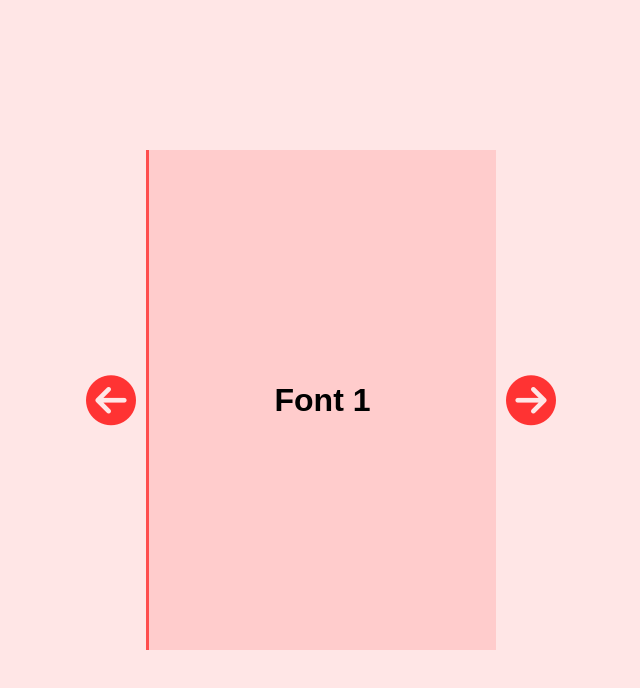
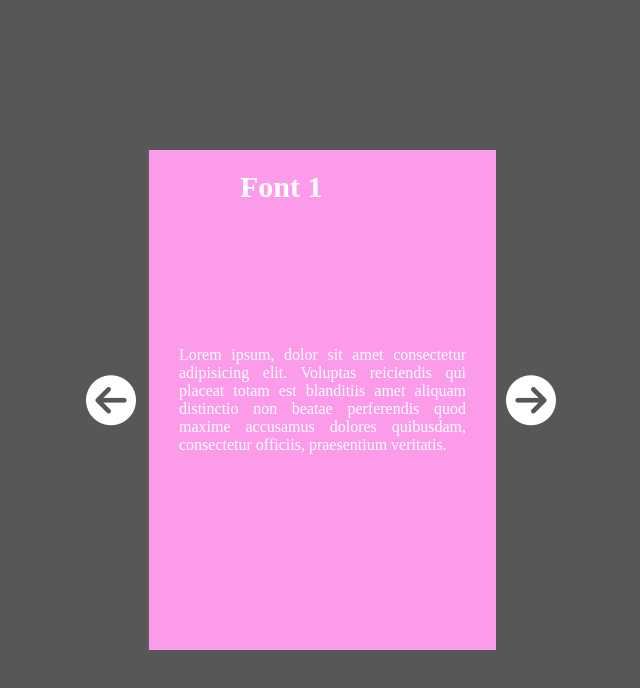
Before and after one commit to flcwalker/Flip-book, a plain HTML site: page index.html in a window 1280 px wide. Shown: the whole page, without its empty margins (319-959 px from the left). Drawn offline with Linux system fonts and the light colour scheme.

Commit message:
Add files via upload
Ajuste de estilos, se posicionan correctamente los títulos y los párrafos.

```diff
--- a/index.html
+++ b/index.html
@@ -11,30 +11,35 @@
 </head>
 <body>
     <!-- Previous Button -->
-    <button id="prev-btn">
-        <i class="fas fa-arrow-circle-left"></i>
+    <button id="prev-btn" aria-label="Página anterior">
+        <i class="fas fa-arrow-circle-left" aria-hidden="true"></i>
     </button>
 
     <!-- Book -->
     <div id="book" class="book">
         <!-- Paper 1 -->
-        <div id="p1" class="paper">
+        <div id="p1" class="paper" aria-labelledby="f1 b1">
             <div class="front">
                 <div id="f1" class="front-content">
                     <h1>Font 1</h1>
+                    <p>Lorem ipsum, dolor sit amet consectetur adipisicing elit. Voluptas reiciendis qui placeat totam est blanditiis amet aliquam distinctio non beatae perferendis quod maxime accusamus dolores quibusdam, consectetur officiis, praesentium veritatis.</p>
+                    <img src="" alt="">
                 </div>
             </div>
             <div class="back">
                 <div id="b1" class="back-content">
                     <h1>Back 1</h1>
+
                 </div>
             </div>
         </div>
         <!-- Paper 2 -->
-        <div id="p2" class="paper">
+        <div id="p2" class="paper" aria-labelledby="f2 b2">
             <div class="front">
                 <div id="f2" class="front-content">
                     <h1>Front 2</h1>
+                    <p>Lorem ipsum, dolor sit amet consectetur adipisicing elit. Voluptas reiciendis qui placeat totam est blanditiis amet aliquam distinctio non beatae perferendis quod maxime accusamus dolores quibusdam, consectetur officiis, praesentium veritatis.</p>
+                    <img src="" alt="">
                 </div>
             </div>
             <div class="back">
@@ -44,10 +49,12 @@
             </div>
         </div>
         <!-- Paper 3 -->
-        <div id="p3" class="paper">
+        <div id="p3" class="paper" aria-labelledby="f3 b3">
             <div class="front">
                 <div id="f3" class="front-content">
                     <h1>Front 3</h1>
+                    <p>Lorem ipsum, dolor sit amet consectetur adipisicing elit. Voluptas reiciendis qui placeat totam est blanditiis amet aliquam distinctio non beatae perferendis quod maxime accusamus dolores quibusdam, consectetur officiis, praesentium veritatis.</p>
+                    <img src="" alt="">
                 </div>
             </div>
             <div class="back">
@@ -57,10 +64,12 @@
             </div>
         </div>
         <!-- Paper 4 -->
-        <div id="p4" class="paper">
+        <div id="p4" class="paper" aria-labelledby="f4 b4">
             <div class="front">
                 <div id="f4" class="front-content">
                     <h1>Front 4</h1>
+                    <p>Lorem ipsum, dolor sit amet consectetur adipisicing elit. Voluptas reiciendis qui placeat totam est blanditiis amet aliquam distinctio non beatae perferendis quod maxime accusamus dolores quibusdam, consectetur officiis, praesentium veritatis.</p>
+                    <img src="" alt="">
                 </div>
             </div>
             <div class="back">
@@ -70,10 +79,12 @@
             </div>
         </div>
         <!-- Paper 5 -->
-        <div id="p5" class="paper">
+        <div id="p5" class="paper" aria-labelledby="f5 b5">
             <div class="front">
                 <div id="f5" class="front-content">
                     <h1>Front 5</h1>
+                    <p>Lorem ipsum, dolor sit amet consectetur adipisicing elit. Voluptas reiciendis qui placeat totam est blanditiis amet aliquam distinctio non beatae perferendis quod maxime accusamus dolores quibusdam, consectetur officiis, praesentium veritatis.</p>
+                    <img src="" alt="">
                 </div>
             </div>
             <div class="back">
@@ -83,10 +94,12 @@
             </div>
         </div>
         <!-- Paper 6 -->
-        <div id="p6" class="paper">
+        <div id="p6" class="paper" aria-labelledby="f6 b6">
             <div class="front">
                 <div id="f6" class="front-content">
                     <h1>Front 6</h1>
+                    <p>Lorem ipsum, dolor sit amet consectetur adipisicing elit. Voluptas reiciendis qui placeat totam est blanditiis amet aliquam distinctio non beatae perferendis quod maxime accusamus dolores quibusdam, consectetur officiis, praesentium veritatis.</p>
+                    <img src="" alt="">
                 </div>
             </div>
             <div class="back">
@@ -96,10 +109,12 @@
             </div>
         </div>
         <!-- Paper 7 -->
-        <div id="p7" class="paper">
+        <div id="p7" class="paper" aria-labelledby="f7 b7">
             <div class="front">
                 <div id="f7" class="front-content">
                     <h1>Front 7</h1>
+                    <p>Lorem ipsum, dolor sit amet consectetur adipisicing elit. Voluptas reiciendis qui placeat totam est blanditiis amet aliquam distinctio non beatae perferendis quod maxime accusamus dolores quibusdam, consectetur officiis, praesentium veritatis.</p>
+                    <img src="" alt="">
                 </div>
             </div>
             <div class="back">
@@ -109,10 +124,12 @@
             </div>
         </div>
         <!-- Paper 8 -->
-        <div id="p8" class="paper">
+        <div id="p8" class="paper" aria-labelledby="f8 b8">
             <div class="front">
                 <div id="f8" class="front-content">
                     <h1>Front 8</h1>
+                    <p>Lorem ipsum, dolor sit amet consectetur adipisicing elit. Voluptas reiciendis qui placeat totam est blanditiis amet aliquam distinctio non beatae perferendis quod maxime accusamus dolores quibusdam, consectetur officiis, praesentium veritatis.</p>
+                    <img src="" alt="">
                 </div>
             </div>
             <div class="back">
@@ -122,10 +139,12 @@
             </div>
         </div>
         <!-- Paper 9 -->
-        <div id="p9" class="paper">
+        <div id="p9" class="paper" aria-labelledby="f9 b9">
             <div class="front">
                 <div id="f9" class="front-content">
                     <h1>Front 9</h1>
+                    <p>Lorem ipsum, dolor sit amet consectetur adipisicing elit. Voluptas reiciendis qui placeat totam est blanditiis amet aliquam distinctio non beatae perferendis quod maxime accusamus dolores quibusdam, consectetur officiis, praesentium veritatis.</p>
+                    <img src="" alt="">
                 </div>
             </div>
             <div class="back">
@@ -135,10 +154,12 @@
             </div>
         </div>
         <!-- Paper 10 -->
-        <div id="p10" class="paper">
+        <div id="p10" class="paper" aria-labelledby="f10 b10">
             <div class="front">
                 <div id="f10" class="front-content">
                     <h1>Front 10</h1>
+                    <p>Lorem ipsum, dolor sit amet consectetur adipisicing elit. Voluptas reiciendis qui placeat totam est blanditiis amet aliquam distinctio non beatae perferendis quod maxime accusamus dolores quibusdam, consectetur officiis, praesentium veritatis.</p>
+                    <img src="" alt="">
                 </div>
             </div>
             <div class="back">
@@ -150,8 +171,8 @@
     </div>
 
     <!-- Next Button -->
-    <button id="next-btn">
-        <i class="fas fa-arrow-circle-right"></i>
+    <button id="next-btn" aria-label="Página siguiente">
+        <i class="fas fa-arrow-circle-right" aria-hidden="true"></i>
     </button>
 </body>
 </html>
--- a/styles.css
+++ b/styles.css
@@ -9,8 +9,25 @@ body {
   display: flex;
   justify-content: center;
   align-items: center;
-  font-family: sans-serif;
-  background-color: #ffe6e6; /* Paleta de colores: reemplazar con el color deseado */
+  font-family: lobster;
+  background-color: #575757; /* Paleta de colores: reemplazar con el color deseado */
+}
+
+h1 {
+  position: absolute;
+  top: 20px;
+  height: 50px;
+  transform: translateX(-50%);
+  color: #ffffff;
+  font-size: 30px;
+  z-index: 9999;
+}
+
+p {
+  margin: 0 auto;
+  padding: 30px;
+  text-align: justify;
+  color: #ffffff;
 }
 
 /* Book */
@@ -32,7 +49,7 @@ body {
 
 .front,
 .back {
-  background-color: #ffcccc; /* Paleta de colores: reemplazar con el color deseado */
+  background-color: #fd9beb; /* Paleta de colores: reemplazar con el color deseado */
   position: absolute;
   width: 100%;
   height: 100%;
@@ -45,7 +62,7 @@ body {
 .front {
   z-index: 1;
   backface-visibility: hidden;
-  border-left: 3px solid #ff4d4d; /* Paleta de colores: reemplazar con el color deseado */
+  border-left: 3px solid hsl(0, 0%, 36%); /* Paleta de colores: reemplazar con el color deseado */
 }
 
 .back {
@@ -85,12 +102,12 @@ button:focus {
 }
 
 button:hover i {
-  color: #b30000; /* Paleta de colores: reemplazar con el color deseado */
+  color: #ffffff; /* Paleta de colores: reemplazar con el color deseado */
 }
 
 i {
   font-size: 50px;
-  color: #ff3333; /* Paleta de colores: reemplazar con el color deseado */
+  color: #ffffff; /* Paleta de colores: reemplazar con el color deseado */
 }
 
 /* Paper stack order */
```
